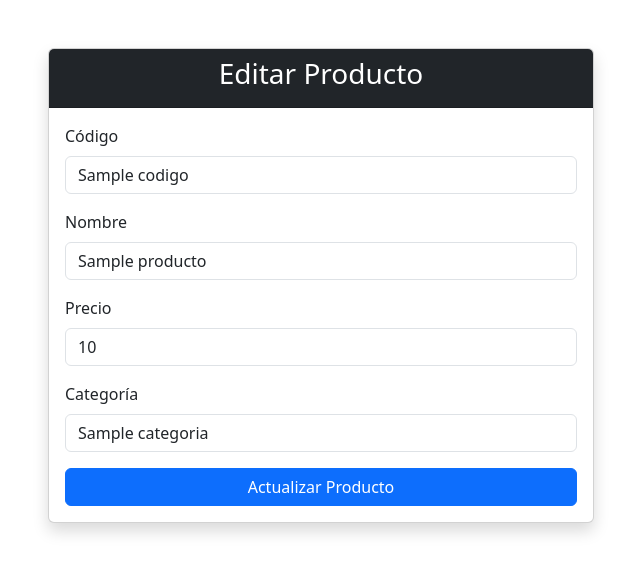
After one commit to Mathhhi/actividades, a Flask app: template TechStore-2/templates/editar_productos.html in a window 1280 px wide. The commit adds this page. Shown: the top 573 px of the page, without its empty margins (319-959 px from the left). Run offline with Flask 3, Linux system fonts and the light colour scheme; the template is opened without the code that fills it: most values are stand-ins (such as "Sample title", 1, 10 or a date in 2020); some libraries are stand-ins or nearby versions.

Commit message:
Agregar CRUD de productos con sweetalert y edición separada

```diff
--- a/TechStore-2/app.py
+++ b/TechStore-2/app.py
@@ -1,7 +1,8 @@
-from flask import Flask, render_template, request
+from flask import Flask, render_template, request, redirect, url_for, flash
 from database.conexion import obtener_conexion
 
 app = Flask(__name__)
+app.secret_key = "clave_super_secreta_techstore"
 
 @app.route("/")
 def inicio():
@@ -84,6 +85,59 @@ def guardar_producto():
         mensaje=mensaje
     )
 
+@app.route("/editar_producto/<string:codigo>")
+def editar_producto(codigo):
+    conexion = obtener_conexion()
+    cursor = conexion.cursor(dictionary=True)
+    cursor.execute("SELECT * FROM productos WHERE codigo = %s", (codigo,))
+    producto = cursor.fetchone()
+    cursor.close()
+    conexion.close()
+
+    if not producto:
+        flash("Producto no encontrado.", "error")
+        return redirect(url_for("productos"))
+
+    return render_template("editar_productos.html", producto=producto)
+
+@app.route("/actualizar_producto", methods=["POST"])
+def actualizar_producto():
+    codigo = request.form.get("codigo")
+    nombre = request.form["nombre"]
+    precio = request.form["precio"]
+    categoria = request.form["categoria"]
+
+    try:
+        conexion = obtener_conexion()
+        cursor = conexion.cursor()
+        cursor.execute(
+            "UPDATE productos SET nombre = %s, precio = %s, categoria = %s WHERE codigo = %s",
+            (nombre, precio, categoria, codigo)
+        )
+        conexion.commit()
+        cursor.close()
+        conexion.close()
+        flash("Producto actualizado correctamente.", "success")
+    except Exception as e:
+        flash(f"No se pudo actualizar el producto: {e}", "error")
+
+    return redirect(url_for("productos"))
+
+@app.route("/eliminar_producto/<string:codigo>")
+def eliminar_producto(codigo):
+    try:
+        conexion = obtener_conexion()
+        cursor = conexion.cursor()
+        cursor.execute("DELETE FROM productos WHERE codigo = %s", (codigo,))
+        conexion.commit()
+        cursor.close()
+        conexion.close()
+        flash("Producto eliminado correctamente.", "success")
+    except Exception as e:
+        flash(f"No se pudo eliminar el producto: {e}", "error")
+
+    return redirect(url_for("productos"))
+
 app.run(debug=True)
 
 # TechStore/
--- /dev/null
+++ b/TechStore-2/templates/editar_productos.html
@@ -0,0 +1,76 @@
+<!DOCTYPE html>
+
+<html lang="es">
+
+<head>
+    <meta charset="UTF-8">
+    <meta name="viewport" content="width=device-width, initial-scale=1.0">
+    <title>Editar Producto</title>
+    <link href="https://cdn.jsdelivr.net/npm/bootstrap@5.3.7/dist/css/bootstrap.min.css" rel="stylesheet">
+</head>
+
+<body>
+    <div class="container mt-5">
+        <div class="row justify-content-center">
+            <div class="col-md-6">
+                <div class="card shadow">
+                    <div class="card-header bg-dark text-white">
+                        <h3 class="text-center">Editar Producto</h3>
+                    </div>
+                    <div class="card-body">
+                        <form id="form-editar-producto" action="/actualizar_producto" method="POST">
+                            <input type="hidden" name="codigo" value="{{ producto.codigo }}">
+
+                            <div class="mb-3">
+                                <label class="form-label">Código</label>
+                                <input type="text" name="codigo" class="form-control" value="{{ producto.codigo }}" readonly>
+                            </div>
+
+                            <div class="mb-3">
+                                <label class="form-label">Nombre</label>
+                                <input type="text" name="nombre" class="form-control" value="{{ producto.nombre }}" required>
+                            </div>
+
+                            <div class="mb-3">
+                                <label class="form-label">Precio</label>
+                                <input type="number" name="precio" class="form-control" value="{{ producto.precio }}" required>
+                            </div>
+
+                            <div class="mb-3">
+                                <label class="form-label">Categoría</label>
+                                <input type="text" name="categoria" class="form-control" value="{{ producto.categoria }}" required>
+                            </div>
+
+                            <button class="btn btn-primary w-100">Actualizar Producto</button>
+                        </form>
+                    </div>
+                </div>
+            </div>
+        </div>
+    </div>
+    <script src="https://cdn.jsdelivr.net/npm/sweetalert2@11"></script>
+    <script>
+        document.addEventListener('DOMContentLoaded', function () {
+            const form = document.getElementById('form-editar-producto');
+            if (!form) return;
+
+            form.addEventListener('submit', function (event) {
+                event.preventDefault();
+                Swal.fire({
+                    title: '¿Actualizar este producto?',
+                    text: 'Se guardarán los cambios realizados.',
+                    icon: 'question',
+                    showCancelButton: true,
+                    confirmButtonText: 'Sí, actualizar',
+                    cancelButtonText: 'Cancelar'
+                }).then((result) => {
+                    if (result.isConfirmed) {
+                        form.submit();
+                    }
+                });
+            });
+        });
+    </script>
+</body>
+
+</html>
--- a/TechStore-2/templates/registro_producto.html
+++ b/TechStore-2/templates/registro_producto.html
@@ -16,7 +16,7 @@
                 <div class="card shadow">
                     <div class="card-header bg-dark text-white">
                         <h3 class="text-center">
-                            Registro de Productos
+                            {{ 'Editar Producto' if editar else 'Registro de Productos' }}
                         </h3>
                     </div>
                     <div class="card-body">
```
Also changed, not shown: TechStore-2/templates/productos.html (+59 -1 lines).
